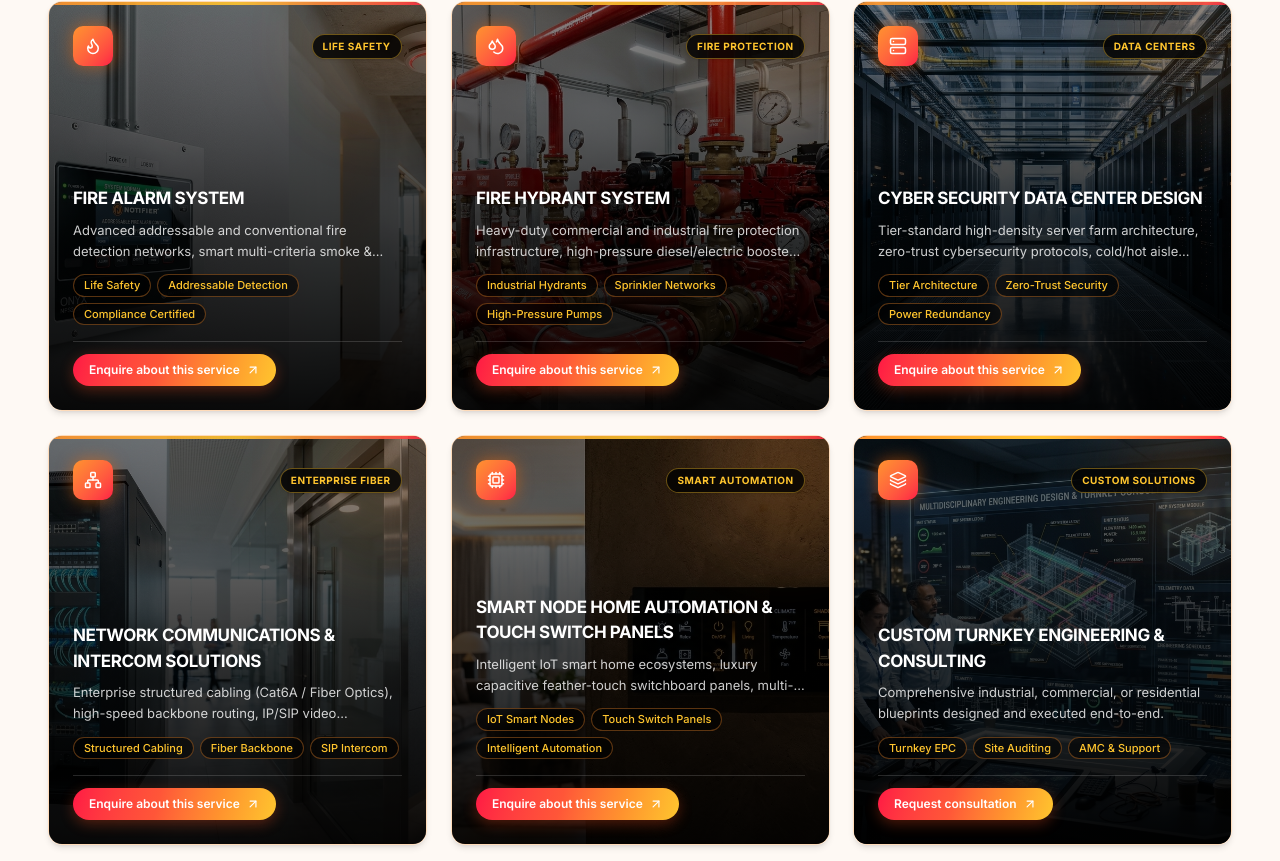
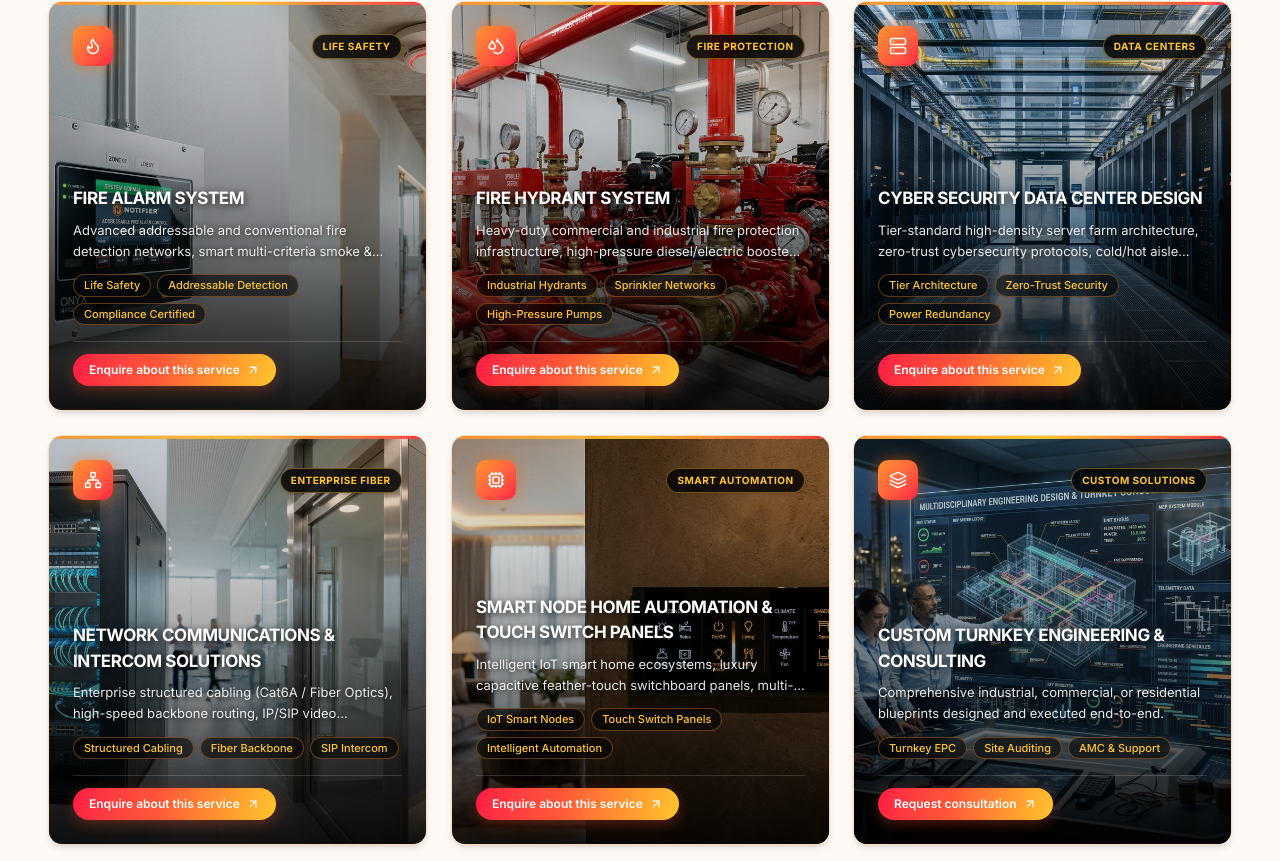
Before and after one commit to ascend-media-labs/HANVI-Global-Tech, a React (Vite) app: page / in a window 1280 px wide. Shown: the part 1719-2580 px from the top of the page. Built offline with nearby package versions, Linux system fonts and the light colour scheme.

Commit message:
style: reduce dark overlay fade on service cards to make images bright and clear

```diff
--- a/src/components/hanvi-site.tsx
+++ b/src/components/hanvi-site.tsx
@@ -1086,8 +1086,8 @@ export function HanviSite() {
                       loading="lazy"
                     />
 
-                    {/* Gradient Dark Overlay for Superior Text Legibility */}
-                    <div className="absolute inset-0 bg-gradient-to-t from-black/95 via-black/75 to-black/45 transition-opacity duration-300 group-hover:via-black/70" />
+                    {/* Gradient Dark Overlay (Subtle scrim so images remain bright and crystal clear) */}
+                    <div className="absolute inset-0 bg-gradient-to-t from-black/90 via-black/35 via-50% to-transparent transition-opacity duration-300 group-hover:via-black/25" />
 
                     {/* Top Edge Gradient Light Beam */}
                     <div className="pointer-events-none absolute inset-x-0 top-0 h-[2.5px] bg-gradient-to-r from-brand-orange via-brand-gold to-brand-rose opacity-90 transition-opacity duration-500 group-hover:opacity-100 z-10" />
@@ -1108,11 +1108,11 @@ export function HanviSite() {
 
                     {/* Bottom Area: Title, Description, Tags & Action Button */}
                     <div className="relative z-10 mt-14 sm:mt-16 flex flex-col justify-end">
-                      <h3 className="font-display text-base sm:text-[17px] font-bold tracking-tight text-white transition-colors duration-300 group-hover:text-brand-gold">
+                      <h3 className="font-display text-base sm:text-[17px] font-bold tracking-tight text-white transition-colors duration-300 group-hover:text-brand-gold drop-shadow-[0_2px_4px_rgba(0,0,0,0.85)]">
                         {service.title}
                       </h3>
 
-                      <p className="mt-2 text-xs sm:text-[13px] leading-relaxed text-white/80 line-clamp-2">
+                      <p className="mt-2 text-xs sm:text-[13px] leading-relaxed text-white/90 line-clamp-2 drop-shadow-[0_1px_3px_rgba(0,0,0,0.85)]">
                         {service.description}
                       </p>
 
@@ -1155,8 +1155,8 @@ export function HanviSite() {
                   loading="lazy"
                 />
 
-                {/* Gradient Dark Overlay */}
-                <div className="absolute inset-0 bg-gradient-to-t from-black/95 via-black/75 to-black/45 transition-opacity duration-300 group-hover:via-black/70" />
+                {/* Gradient Dark Overlay (Subtle scrim so images remain bright and crystal clear) */}
+                <div className="absolute inset-0 bg-gradient-to-t from-black/90 via-black/35 via-50% to-transparent transition-opacity duration-300 group-hover:via-black/25" />
 
                 <div className="pointer-events-none absolute inset-x-0 top-0 h-[2.5px] bg-gradient-to-r from-brand-orange via-brand-gold to-brand-rose z-10" />
                 <div className="pointer-events-none absolute -right-8 -top-8 size-36 rounded-full bg-brand-orange/20 blur-2xl opacity-75 group-hover:opacity-100 transition-opacity z-10" />
@@ -1172,11 +1172,11 @@ export function HanviSite() {
                 </div>
 
                 <div className="relative z-10 mt-14 sm:mt-16 flex flex-col justify-end">
-                  <h3 className="font-display text-base sm:text-[17px] font-bold tracking-tight text-white transition-colors duration-300 group-hover:text-brand-gold">
+                  <h3 className="font-display text-base sm:text-[17px] font-bold tracking-tight text-white transition-colors duration-300 group-hover:text-brand-gold drop-shadow-[0_2px_4px_rgba(0,0,0,0.85)]">
                     CUSTOM TURNKEY ENGINEERING &amp; CONSULTING
                   </h3>
 
-                  <p className="mt-2 text-xs sm:text-[13px] leading-relaxed text-white/80 line-clamp-2">
+                  <p className="mt-2 text-xs sm:text-[13px] leading-relaxed text-white/90 line-clamp-2 drop-shadow-[0_1px_3px_rgba(0,0,0,0.85)]">
                     Comprehensive industrial, commercial, or residential blueprints designed and executed end-to-end.
                   </p>
 
```
